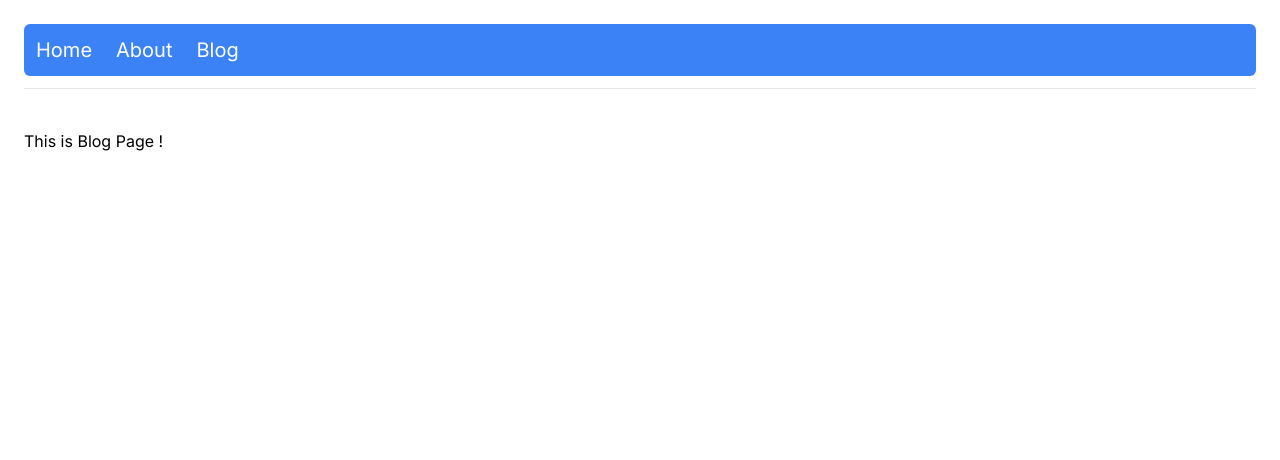
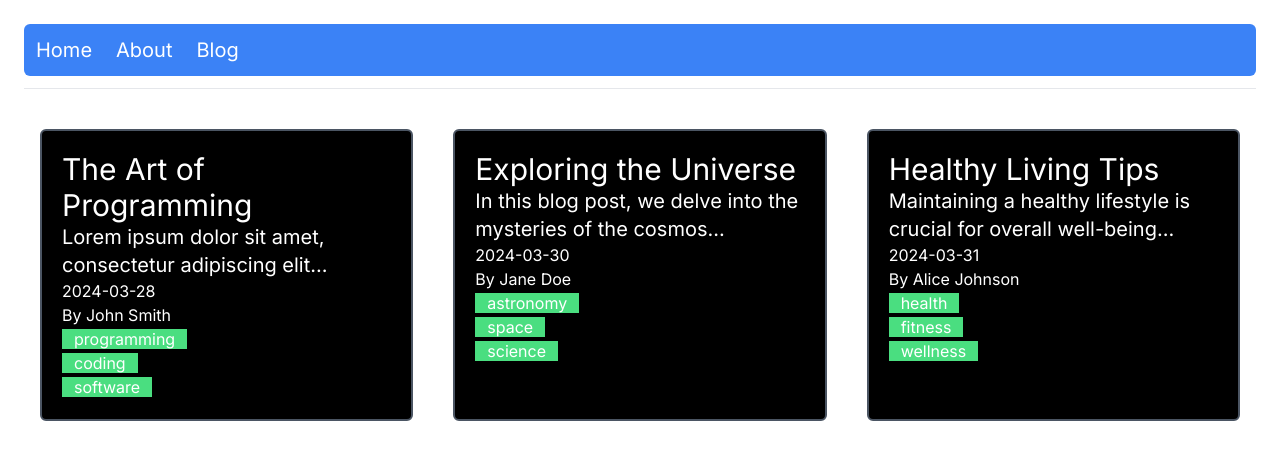
Before and after one commit to Talat09/next-course, a Next.js app: page /blog in a window 1280 px wide. Shown: the top 460 px of the page. Built offline with nearby package versions, Linux system fonts and the light colour scheme.

Commit message:
implement next error handling,not found error page and static blog showing

```diff
--- /dev/null
+++ b/app/about/error.js
@@ -0,0 +1,25 @@
+"use client"; // Error components must be Client Components
+
+import { useEffect } from "react";
+
+export default function Error({ error, reset }) {
+  useEffect(() => {
+    // Log the error to an error reporting service
+    console.error(error);
+  }, [error]);
+
+  return (
+    <div>
+      <h2>Something went wrong!</h2>
+      <button
+        className="bg-blue-500 text-white p-2 rounded-md mt-5"
+        onClick={
+          // Attempt to recover by trying to re-render the segment
+          () => reset()
+        }
+      >
+        Try again
+      </button>
+    </div>
+  );
+}
--- a/app/about/layout.js
+++ b/app/about/layout.js
@@ -3,7 +3,7 @@ import Link from "next/link";
 const AboutLayout = ({ children }) => {
   return (
     <div>
-      <nav className="mt-5 text-xl  mb-3 bg-black p-3 text-white rounded-md w-48">
+      <nav className="mt-5 text-xl  mb-3 bg-black p-3 text-white rounded-md ">
         <ul className=" flex gap-6 ">
           <li>
             <Link href="/about/mission">Mission</Link>
@@ -11,6 +11,9 @@ const AboutLayout = ({ children }) => {
 
           <li>
             <Link href="/about/vision">Vision</Link>
+          </li>
+          <li>
+            <Link href="/about/goals">Goals</Link>
           </li>
         </ul>
       </nav>
--- a/app/about/page.js
+++ b/app/about/page.js
@@ -1,4 +1,5 @@
 const page = () => {
+  throw new Error("This is a Huge page");
   return <div className="mt-10">This is About Page!</div>;
 };
 
--- a/app/blog/page.js
+++ b/app/blog/page.js
@@ -1,5 +1,58 @@
+import { Span } from "next/dist/trace";
+
 const page = () => {
-  return <div className="mt-10">This is Blog Page !</div>;
+  const blogs = [
+    {
+      id: 1,
+      title: "The Art of Programming",
+      author: "John Smith",
+      content: "Lorem ipsum dolor sit amet, consectetur adipiscing elit...",
+      date: "2024-03-28",
+      tags: ["programming", "coding", "software"],
+    },
+    {
+      id: 2,
+      title: "Exploring the Universe",
+      author: "Jane Doe",
+      content:
+        "In this blog post, we delve into the mysteries of the cosmos...",
+      date: "2024-03-30",
+      tags: ["astronomy", "space", "science"],
+    },
+    {
+      id: 3,
+      title: "Healthy Living Tips",
+      author: "Alice Johnson",
+      content:
+        "Maintaining a healthy lifestyle is crucial for overall well-being...",
+      date: "2024-03-31",
+      tags: ["health", "fitness", "wellness"],
+    },
+  ];
+
+  console.log(blogs);
+
+  return (
+    <>
+      <div className="grid lg:grid-cols-3   text-white mt-10 gap-10 mx-4">
+        {blogs.map((blog) => (
+          <div
+            key={blog.id}
+            className="border-2 border-gray-600 p-5 bg-black rounded-md"
+          >
+            <h2 className="text-3xl">{blog.title}</h2>
+            <p className="text-xl">{blog.content}</p>
+            <p>{blog.date}</p> <h4>By {blog.author}</h4>
+            {blog.tags.map((tag, i) => (
+              <p key={i} className=" ">
+                <span className="bg-green-400 px-3  text-white">{tag}</span>
+              </p>
+            ))}
+          </div>
+        ))}
+      </div>
+    </>
+  );
 };
 
 export default page;
--- /dev/null
+++ b/app/not-found.js
@@ -0,0 +1,9 @@
+const NotFound = () => {
+  return (
+    <div className="flex justify-center items-center mt-10  ">
+      <h1 className="text-5xl font-bold">404 || Not Found</h1>
+    </div>
+  );
+};
+
+export default NotFound;
```
